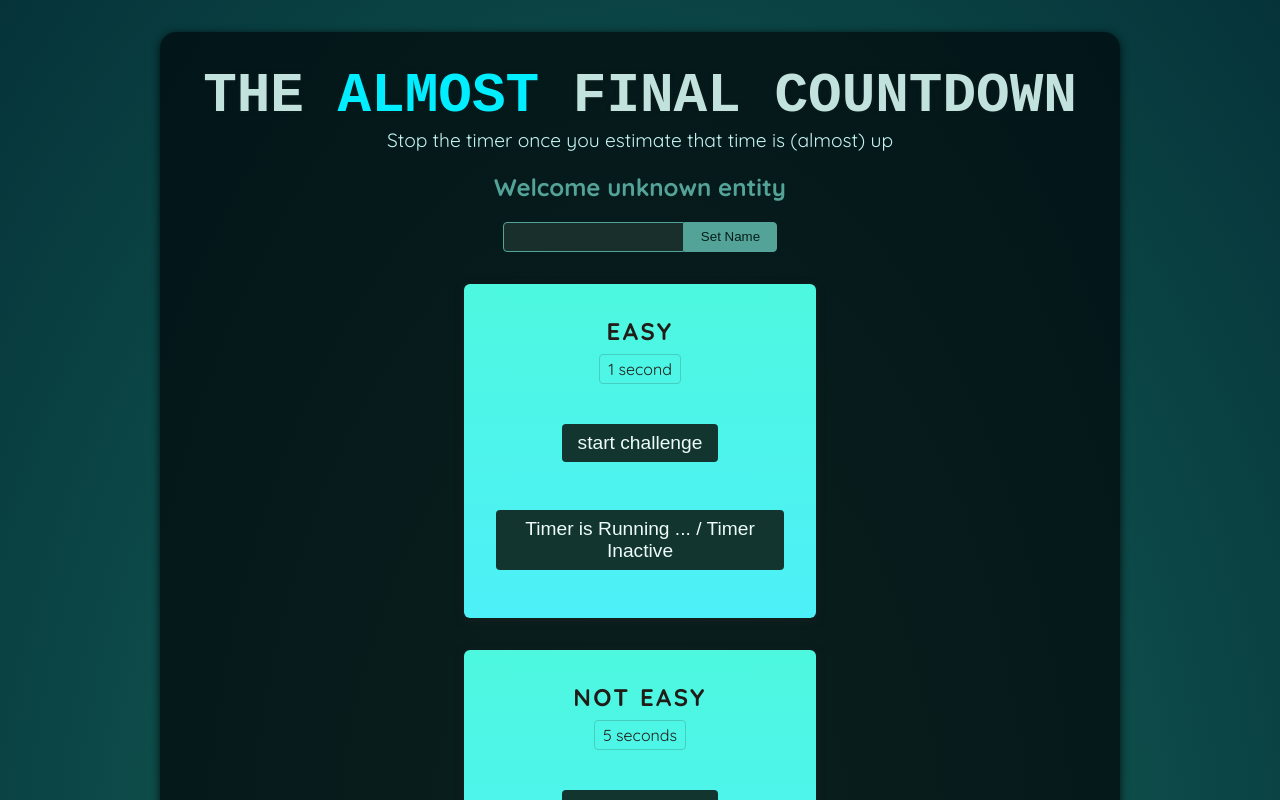
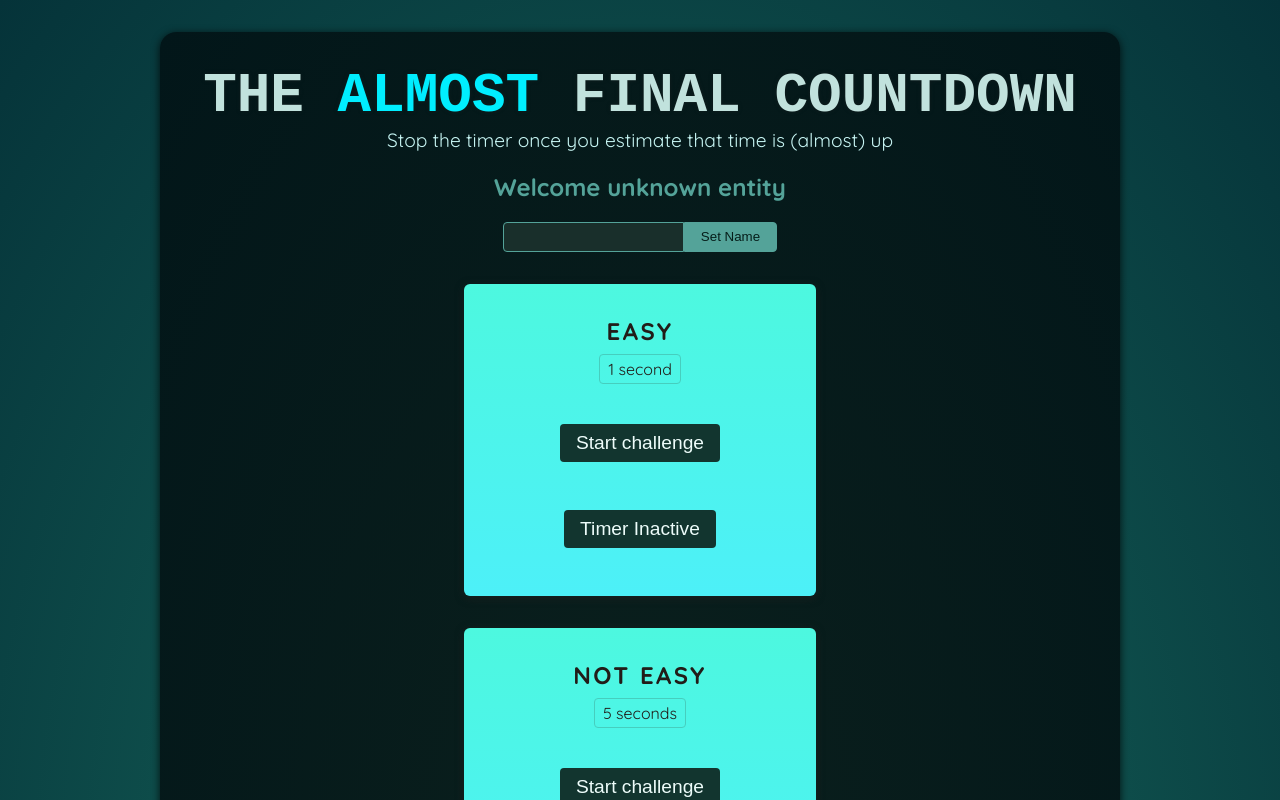
Before and after one commit to veerabv/-5_React_U_Refs-portal_Timmergame, a React (Vite) app: page / in a window 1280 px wide. Shown: the top 800 px of the page. Built offline with nearby package versions, Linux system fonts and the light colour scheme; a web font is replaced by a local one.

Commit message:
adding the timmer using useRef VS normal variable and the issue with the variable

```diff
--- a/src/components/TimerChallenge.jsx
+++ b/src/components/TimerChallenge.jsx
@@ -1,17 +1,35 @@
-import React from "react";
-
+import React, { useState, useRef } from "react";
+// let timer;
 const TimerChallenge = ({ title, targetTime }) => {
+  const [timeExpired, setTimeExpired] = useState(false);
+  const [timerStarted, setTimerStarted] = useState(false);
+  //   let timer;
+  const timer = useRef();
+  function handleStart() {
+    setTimerStarted(true);
+    timer.current = setTimeout(() => {
+      setTimeExpired(true);
+    }, targetTime * 1000);
+  }
+  function handleStop() {
+    clearTimeout(timer.current);
+  }
   return (
     <section className="challenge">
       <h2>{title}</h2>
       <p className="challenge-time">
         {targetTime} second{targetTime > 1 ? "s" : ""}
       </p>
+      {timeExpired && <p>You lost!!</p>}
       <p>
-        <button>start challenge</button>
+        <button onClick={timerStarted ? handleStop : handleStart}>
+          {timerStarted ? "Stop" : "Start"} challenge
+        </button>
       </p>
       <p>
-        <button>Timer is Running ... / Timer Inactive</button>
+        <button>
+          {timerStarted ? "Timer is Running ..." : "Timer Inactive"}{" "}
+        </button>
       </p>
     </section>
   );
```
